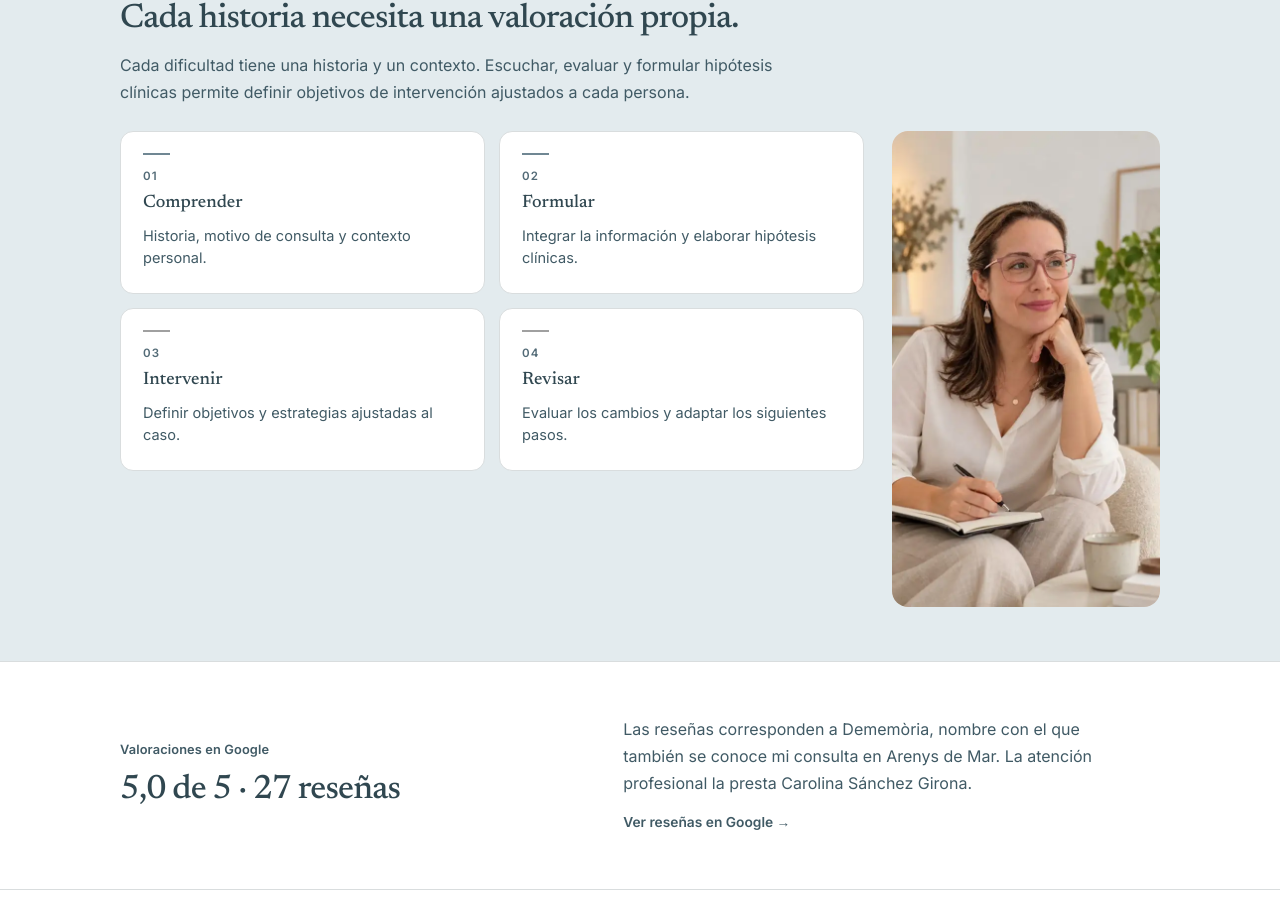
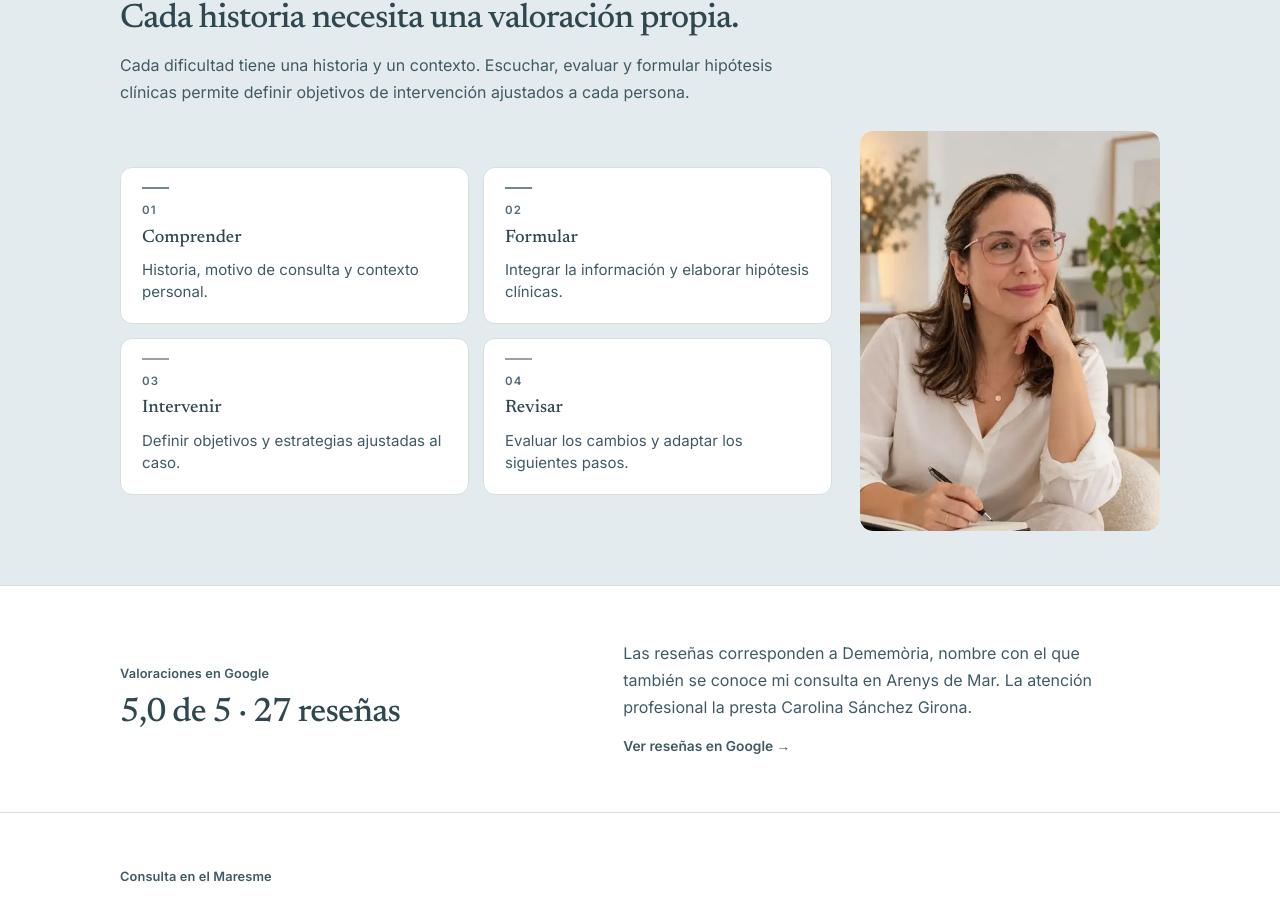
Before and after one commit to carolinasanchezgirona/Portfolio-Carolina, a Next.js app: page / in a window 1280 px wide. Shown: the part 1540-2438 px from the top of the page. Built offline with nearby package versions, Linux system fonts and the light colour scheme.

Commit message:
Enforce compact two-column clinical method cards and bounded portrait

```diff
--- a/app/editorial.css
+++ b/app/editorial.css
@@ -1126,3 +1126,54 @@
     padding:15px 0;
   }
 }
+
+
+/* Corrección de seguridad: mantener el método en la maqueta comprobada. */
+.editorial-site .editorial-method .editorial-method-photo-layout{
+  display:grid;
+  grid-template-columns:minmax(0,1fr) minmax(220px,300px);
+  gap:28px;
+  align-items:center;
+}
+.editorial-site .editorial-method .editorial-step-grid{
+  display:grid;
+  grid-template-columns:repeat(2,minmax(0,1fr));
+  gap:14px;
+  min-width:0;
+}
+.editorial-site .editorial-method .editorial-step{
+  min-width:0;
+  padding:19px 21px;
+  border-radius:12px;
+  list-style:none;
+}
+.editorial-site .editorial-method .editorial-step p{font-size:.94rem;line-height:1.5;}
+.editorial-site .editorial-method .editorial-method-photo{
+  display:block;
+  width:100%;
+  max-width:300px;
+  margin:0;
+  justify-self:end;
+  overflow:hidden;
+  border-radius:12px;
+}
+.editorial-site .editorial-method .editorial-method-photo img{
+  display:block;
+  width:100%;
+  height:auto;
+  max-height:440px;
+  aspect-ratio:3/4;
+  object-fit:cover;
+  object-position:center 27%;
+}
+@media(max-width:900px){
+  .editorial-site .editorial-method .editorial-method-photo-layout{
+    grid-template-columns:1fr;
+    gap:22px;
+  }
+  .editorial-site .editorial-method .editorial-method-photo{justify-self:start;max-width:260px;}
+}
+@media(max-width:580px){
+  .editorial-site .editorial-method .editorial-step-grid{grid-template-columns:1fr;}
+  .editorial-site .editorial-method .editorial-method-photo{max-width:240px;}
+}
```
